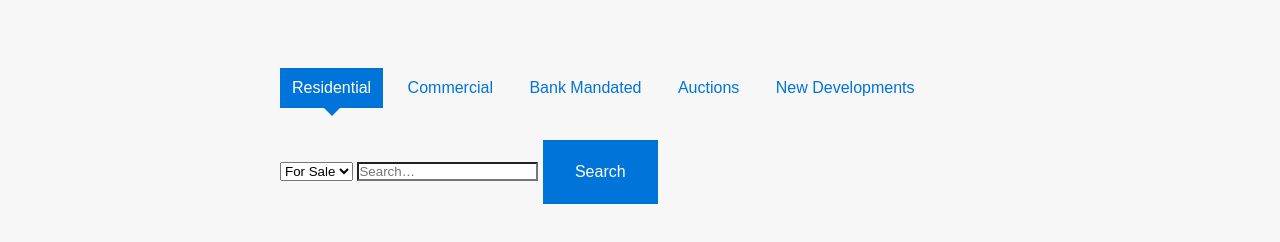
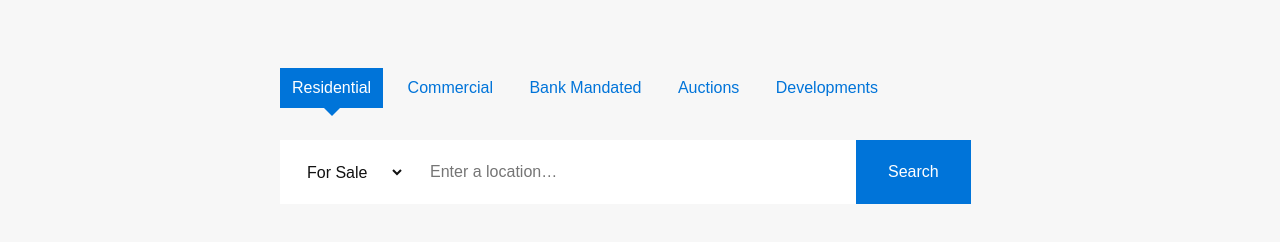
Before and after one commit to michaelthorne/search-prototype, a website: page index.html in a window 1280 px wide. Shown: the part 280-522 px from the top of the page. Drawn offline with Linux system fonts and the light colour scheme.

Commit message:
Search form

```diff
--- a/index.html
+++ b/index.html
@@ -92,11 +92,13 @@
             transition: background-color 0.25s, color 0.25s;
             vertical-align: middle;
             white-space: nowrap;
+            width: 100%;
         }
 
         .btn:focus,
         .btn:hover {
             background-color: #001f3f;
+            outline: 0;
         }
 
         input[type="text"]{
@@ -105,7 +107,7 @@
 
         .tabs {
             list-style: none;
-            margin: 0 0 2em 0;
+            margin: 0 0 1em 0;
             padding: 0;
         }
 
@@ -131,6 +133,36 @@
             background-color: #0074d9;
             color: #fff;
             position: relative;
+        }
+
+        .form--search .label {
+            display: block;
+        }
+
+        .form--search .label .input {
+            width: 100%;
+        }
+
+        .form--search .input {
+            background-color: #fff;
+            border: 2px solid transparent;
+            color: #111;
+            font-size: 1em;
+            height: 4em; /* 64 / 16 */
+            line-height: normal;
+            padding: 1.3125em;
+            transition: border-color 0.25s;
+        }
+
+        .form--search .input:focus,
+        .form--search .input:hover {
+            border-color: #0074d9;
+            outline: none;
+        }
+
+        .form--search .input--select {
+            padding-top: 0;
+            padding-bottom: 0;
         }
 
         /* 640 */
@@ -184,6 +216,10 @@
                 text-align: center;
             }
 
+            .tabs {
+                margin-bottom: 2em;
+            }
+
             .tabs li {
                 display: inline-block;
                 margin-left: 0.5em;
@@ -206,6 +242,18 @@
                 position: absolute;
                 right: 0;
                 width: 0;
+            }
+
+            .form--search .label {
+                float: left;
+            }
+
+            .form--search .label--search .input {
+                min-width: 28.0625em; /* 449 / 16 */
+            }
+
+            .form--search .btn {
+                width: auto;
             }
         }
 
@@ -247,19 +295,19 @@
                     <li><a href="#commercial">Commercial</a></li>
                     <li><a href="#bank-mandated">Bank Mandated</a></li>
                     <li><a href="#auctions">Auctions</a></li>
-                    <li><a href="#new-developments">New Developments</a></li>
+                    <li><a href="#developments">Developments</a></li>
                 </ul>
 
-                <form class="form" action="index.html" method="post">
-                    <label for="status">
-                        <select id="status" name="status">
+                <form class="form form--search " action="index.html" method="post">
+                    <label class="label" for="status">
+                        <select class="input input--select" id="status" name="status">
                             <option value="1" selected="selected">For Sale</option>
                             <option value="2">To Rent</option>
                         </select>
                     </label>
 
-                    <label for="search">
-                        <input class="input" type="text" id="search" name="search" placeholder="Search…" maxlength="20">
+                    <label class="label label--search" for="search">
+                        <input class="input" type="text" id="search" name="search" placeholder="Enter a location…" maxlength="20">
                     </label>
 
                     <button class="btn" type="submit">Search</button>
```
